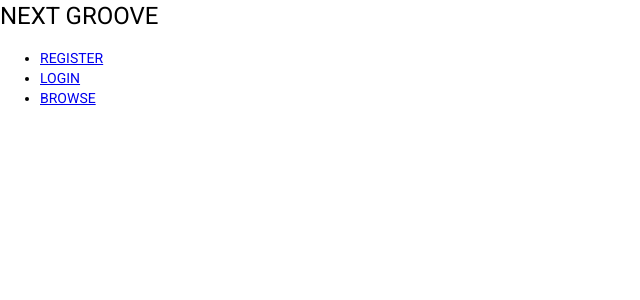
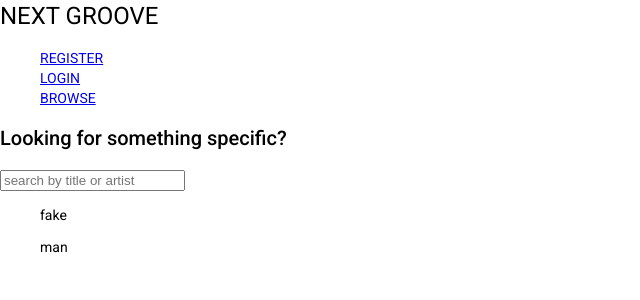
Before and after one commit to jackcurtin/next-groove-frontend, an Angular app: page /browse in a window 1280 px wide. Before the commit this address led to /. Shown: the top 300 px of the page, without its empty margins (0-640 px from the left). Built offline with nearby package versions, Linux system fonts and the light colour scheme.

Commit message:
added album component

```diff
--- a/src/app/app-routing.module.ts
+++ b/src/app/app-routing.module.ts
@@ -3,6 +3,7 @@ import { RouterModule, Routes } from '@angular/router';
 import {RegisterComponent} from './register/register.component';
 import {ProfileComponent} from './profile/profile.component';
 import {LoginComponent} from './login/login.component';
+import {BrowseComponent} from "./browse/browse.component";
 
 const routes: Routes = [
   {
@@ -16,6 +17,10 @@ const routes: Routes = [
   {
     path: 'profile',
     component: ProfileComponent
+  },
+  {
+    path: 'browse',
+    component: BrowseComponent
   }
 ];
 
--- a/src/app/app.module.ts
+++ b/src/app/app.module.ts
@@ -10,6 +10,7 @@ import { NavbarComponent } from './navbar/navbar.component';
 import { RegisterComponent } from './register/register.component';
 import { ProfileComponent } from './profile/profile.component';
 import { LoginComponent } from './login/login.component';
+import { BrowseComponent } from './browse/browse.component';
 
 @NgModule({
   declarations: [
@@ -17,7 +18,8 @@ import { LoginComponent } from './login/login.component';
     NavbarComponent,
     RegisterComponent,
     ProfileComponent,
-    LoginComponent
+    LoginComponent,
+    BrowseComponent
   ],
   imports: [
     BrowserModule,
--- /dev/null
+++ b/src/app/browse/browse.component.html
@@ -0,0 +1,16 @@
+<span id="search">
+  <h2>Looking for something specific?</h2>
+  <form>
+    <input placeholder="search by title or artist">
+  </form>
+</span>
+
+<section id="records-grid" *ngIf="albums">
+  <ul>
+    <div class="album-thumbnail" *ngFor="let album of albums">
+      <li>
+        <p>{{album}}</p>
+      </li>
+    </div>
+  </ul>
+</section>
--- /dev/null
+++ b/src/app/browse/browse.component.ts
@@ -0,0 +1,16 @@
+import { Component, OnInit } from '@angular/core';
+
+@Component({
+  selector: 'app-browse',
+  templateUrl: './browse.component.html',
+  styleUrls: ['./browse.component.css']
+})
+export class BrowseComponent implements OnInit {
+  albums = ['fake', 'man'];
+
+  constructor() { }
+
+  ngOnInit(): void {
+  }
+
+}
--- a/src/app/navbar/navbar.component.html
+++ b/src/app/navbar/navbar.component.html
@@ -3,14 +3,14 @@
   <ul>
     <li><a routerLink="/register">REGISTER</a> </li>
     <li><a routerLink="/login">LOGIN</a> </li>
-    <li><a routerLink="/albums/browse/">BROWSE</a></li>
+    <li><a routerLink="/browse/">BROWSE</a></li>
   </ul>
 </nav>
 
 <nav *ngIf="this.currentUser">
   <h1>HI, {{this.currentUser.name}}</h1>
   <ul>
-    <li>BROWSE</li>
+    <li><a routerLink="/browse/">BROWSE</a></li>
     <li>COLLECTION</li>
     <li>SESSION</li>
   </ul>
--- a/src/styles.css
+++ b/src/styles.css
@@ -2,3 +2,4 @@
 
 html, body { height: 100%; }
 body { margin: 0; font-family: Roboto, "Helvetica Neue", sans-serif; }
+ul{ list-style: none}
```
Also changed, not shown: src/app/browse/browse.component.css (added), 1 other file (tests, documents, lock files or other folders).
